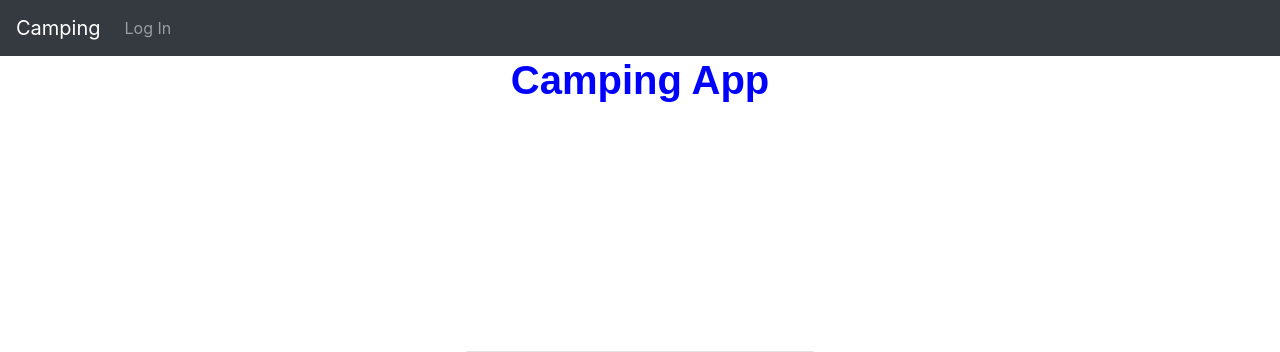
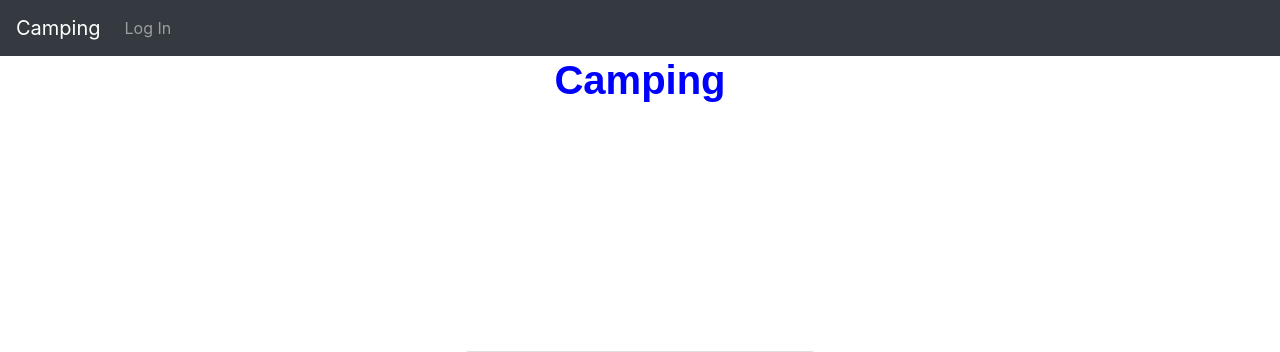
Before and after one commit to joshuamaxion/GroupProjectFinal, a Flask app: page / in a window 1280 px wide. Shown: the top 352 px of the page. Run offline with Flask 2, Linux system fonts and the light colour scheme; parts of the project's set-up code (start-up, migrations or seed data) failed here and were passed over.

Commit message:
editing main page

```diff
--- a/templates/base.html
+++ b/templates/base.html
@@ -31,7 +31,7 @@
       </div>
     </div>
   </nav>
-    <h1 class="main-header">Camping App</h1>
+    <h1 class="main-header">Camping</h1>
 
     <div class="container-fluid">
     {% block content %}
```
